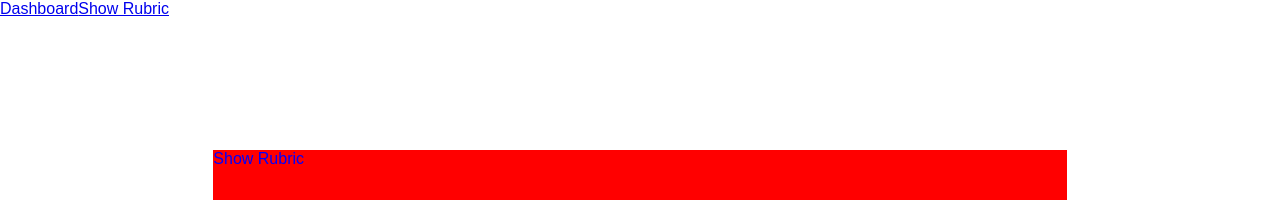
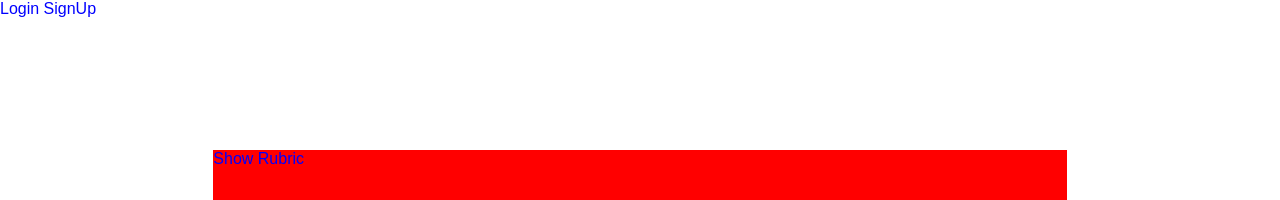
Before and after one commit to brightmanforever022/Broaden-io-client, a React (Create React App) app: page /rubric in a window 1280 px wide. Shown: the top 200 px of the page. Built offline with nearby package versions, Linux system fonts and the light colour scheme.

Commit message:
added login variable

```diff
--- a/src/components/Header.js
+++ b/src/components/Header.js
@@ -3,11 +3,23 @@ import { NavLink } from 'react-router-dom';
 
 class Header extends Component {
   render() {
+    var loggedIn = false;
     // TODO:add activeClassName for when the link is selected
     return (
       <header>
-        <NavLink to="/"exact={true}>Dashboard</NavLink>
-        <NavLink to="/rubric">Show Rubric</NavLink>
+        {loggedIn &&
+          <div>
+            <NavLink to="/"exact={true}>Dashboard</NavLink>
+            <NavLink to="/rubric">Show Rubric</NavLink>
+          </div>
+        }
+        {!loggedIn &&
+          <div>
+            Login      SignUp
+          </div>
+
+        }
+
       </header>
     );
   }
```
